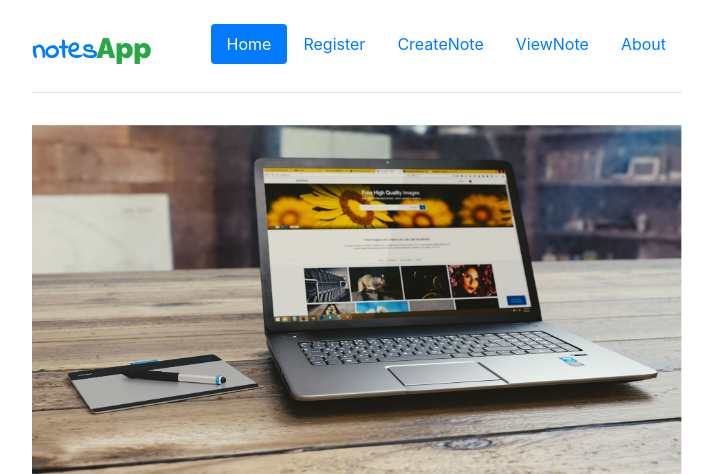
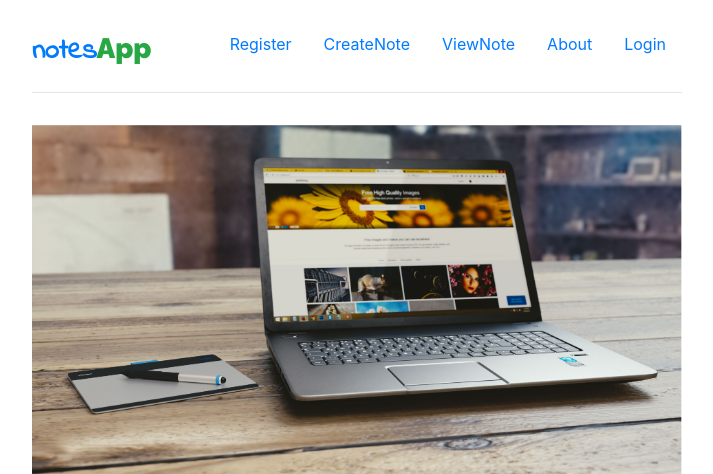
Before and after one commit to imosudi/noteapp, a Flask app: page / in a window 1280 px wide. Shown: the top 474 px of the page, without its empty margins (283-996 px from the left). Run offline with Flask 2, Linux system fonts and the light colour scheme; some libraries are stand-ins or nearby versions; some web fonts are replaced.

Commit message:
app Login _formhelper

```diff
--- a/cgi-bin/noteapp/models.py
+++ b/cgi-bin/noteapp/models.py
@@ -62,3 +62,7 @@ class registrationForm(Form):
     confirm = PasswordField('Repeat Password')
     accept_tos = BooleanField('I accept the TOS', [validators.DataRequired()])
     #submit = SubmitField('Complete Registeration')
+
+class loginForm(Form):
+    username = StringField('Username', validators=[Required()])
+    password = PasswordField('Login Password', validators=[Required()])
--- a/cgi-bin/noteapp/noteapp.py
+++ b/cgi-bin/noteapp/noteapp.py
@@ -129,6 +129,8 @@ def register():
 # User login
 @app.route("/login", methods=['GET', 'POST'])
 def login():
+    form2 = loginForm(request.form)
+    pageName = "login"
     if request.method == 'POST':
 	# login form data
 	username = request.form['username']
@@ -138,7 +140,7 @@ def login():
 	cur = mysql.connection.cursor()
 
 	# Getting looking up for the user in the database by username
-	result = sur.execute("SELECT * FROM users WHERE username = %s", [username])
+	result = cur.execute("SELECT * FROM users WHERE username = %s", [username])
 
 	if result > 0:
 	    #Extract hash
@@ -151,7 +153,9 @@ def login():
 	else:
 	    app.logger.info('NO USER')
 
-    return render_template('login.html')
+    return render_template('login.html', pageName=pageName, form2=form2, current_time=datetime.utcnow())
+
+
 
 
 if __name__ == "__main__":
--- a/cgi-bin/noteapp/templates/base.html
+++ b/cgi-bin/noteapp/templates/base.html
@@ -39,15 +39,15 @@
         <nav>
           <ul class="nav nav-pills float-right">
 
-            <li class="nav-item">
-              <!--a class="nav-link active" href="/"-->
+            <!--li class="nav-item">
+              <!-a class="nav-link active" href="/"->
 		{% if pageName == "home" %}
 			<a class="nav-link active" href="/">
 		{% else %}
 			<a class="nav-link " href="/">
 		{% endif %}
 	Home <span class="sr-only">(current)</span></a>
-            </li>
+            </li-->
 
 	    <li class="nav-item">
               <!-- a class="nav-link" href="/notes"-->
@@ -89,6 +89,16 @@
 	About</a>
             </li>
 
+            <li class="nav-item">
+              <!--a class="nav-link" href="#"-->
+		{% if pageName == "login" %}
+			<a class="nav-link active" href="#">
+		{% else %}
+			<a class="nav-link " href="/login">
+		{% endif %}
+	Login</a>
+            </li>
+
           </ul>
         </nav>
 	<h3 class="font-weight-bold" >
```
Also changed, not shown: cgi-bin/noteapp/templates/login.html (+13 -3 lines).
